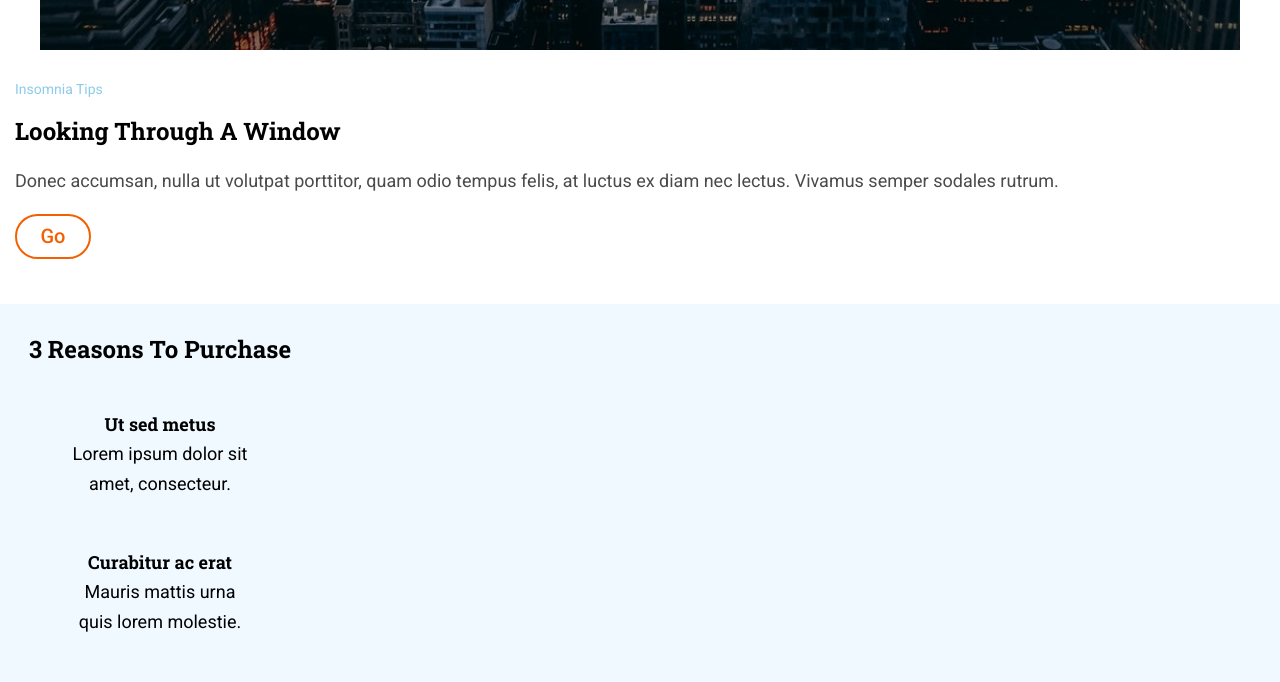
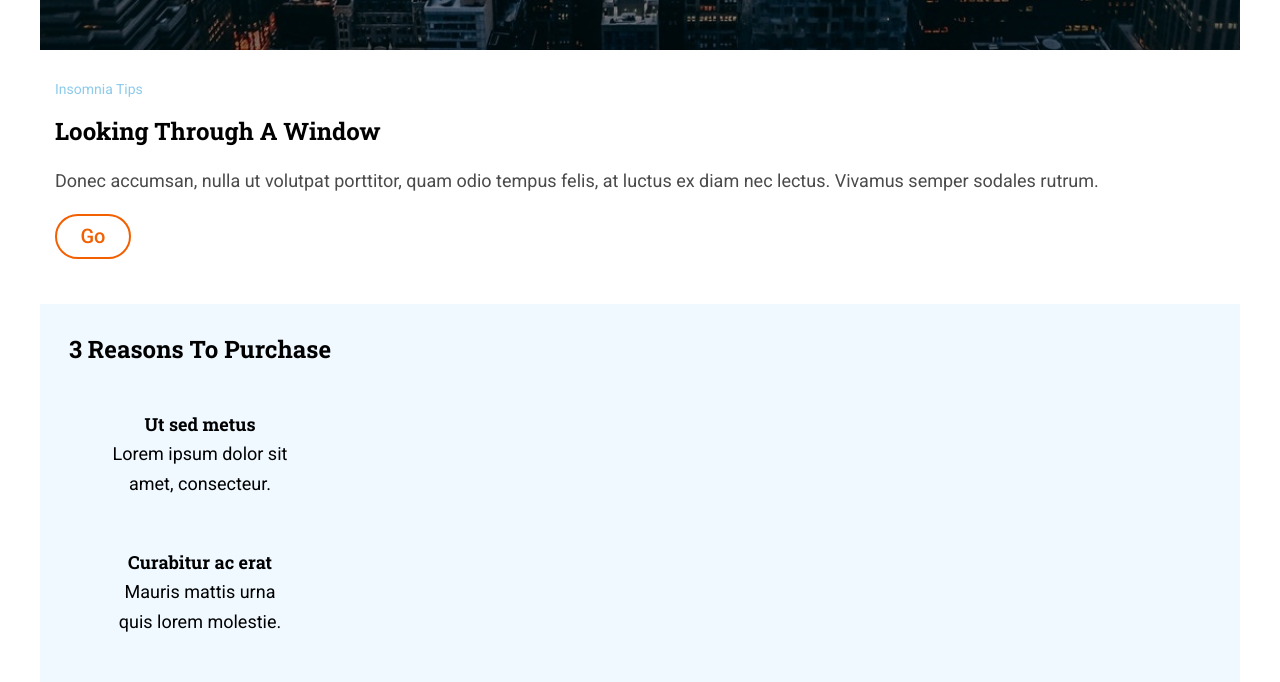
Before and after one commit to seguramaria/modulo-1-evaluacion-final-seguramaria, a website: page src/html/index.html in a window 1280 px wide. Shown: the part 750-1432 px from the top of the page. Drawn offline with nearby package versions, Linux system fonts and the light colour scheme; files that its build step writes are made by us from their sources; files whose address does not match are found by name.

Commit message:
Change main

```diff
--- a/src/html/partials/main.html
+++ b/src/html/partials/main.html
@@ -1,5 +1,5 @@
 <main class="main">
-  <section class="blog">
+  <div class="main-wrapper">
     <article class="tip">
       <span class="tip-text">Insomnia tips</span>
       <h2 class="title-tip">
@@ -31,5 +31,5 @@
         <a href="https://adalab.es/" title="Ir a Adalab">More reasons</a>
       </div>
     </article>
-  </section>
+  </div>
 </main>
--- a/src/scss/core/_reset.scss
+++ b/src/scss/core/_reset.scss
@@ -355,5 +355,5 @@ template {
   color: inherit;
   text-decoration: none;
   list-style-type: none;
-  padding-inline-start: 0;
+  padding: 0;
 }
--- a/src/scss/layout/_main.scss
+++ b/src/scss/layout/_main.scss
@@ -1,3 +1,9 @@
+.main-wrapper {
+  width: 100%;
+  margin: auto;
+  max-width: 1200px;
+}
+
 // ARTÍCULO 1
 
 .tip {
```
Also changed, not shown: docs/index.html (+1 -1 lines), docs/assets/css/main.css.
